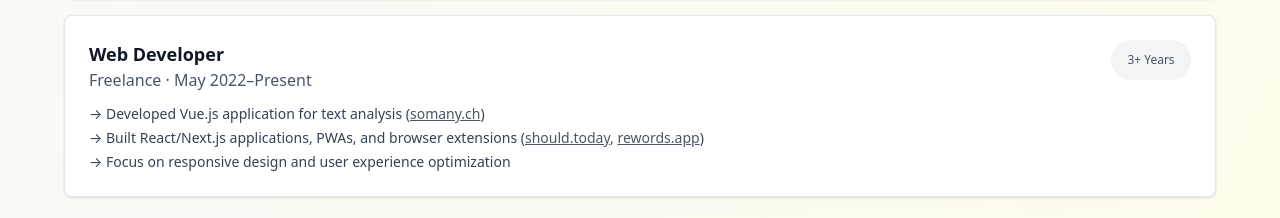
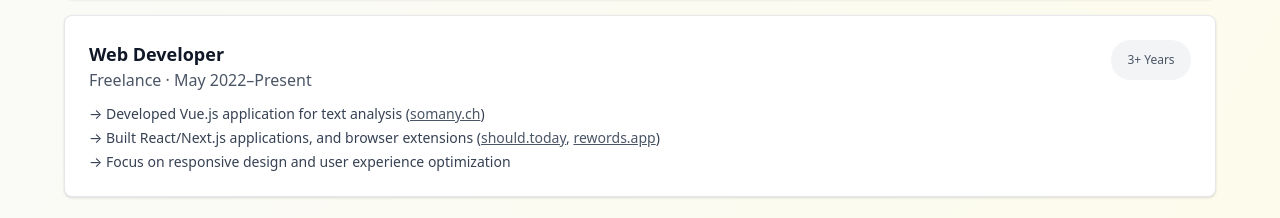
Before and after one commit to sanderbell/sanderbelldev2, a React (Vite) app: page / in a window 1280 px wide. Shown: the part 1245-1463 px from the top of the page. Built offline with nearby package versions, Linux system fonts and the light colour scheme.

Commit message:
Fix description in App component for clarity

```diff
--- a/src/App.tsx
+++ b/src/App.tsx
@@ -433,7 +433,7 @@ function App() {
                   )
                 </li>
                 <li>
-                  → Built React/Next.js applications, PWAs, and browser
+                  → Built React/Next.js applications, and browser
                   extensions (
                   <a
                     href="https://should.today"
```
